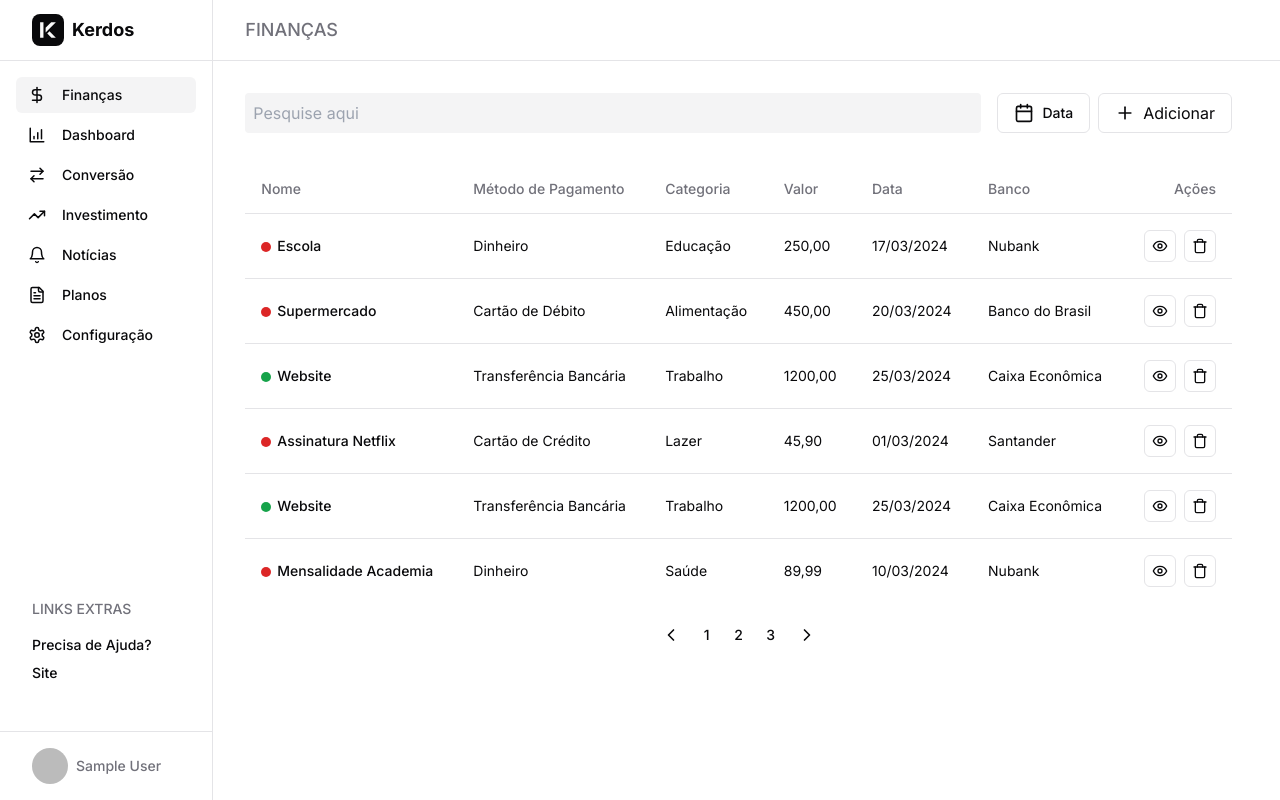
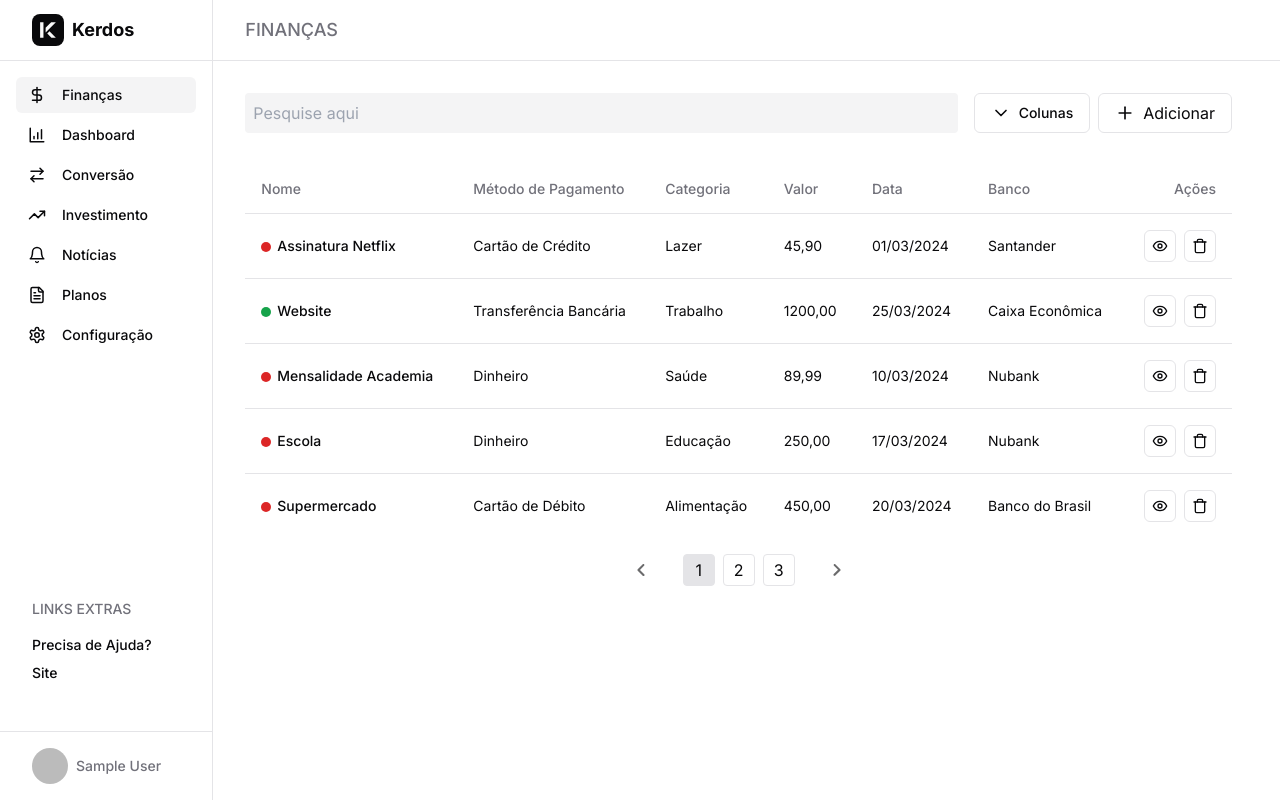
Before and after one commit to MatheusAltrao/Kerdos, a Next.js app: page /home/finance in a window 1280 px wide. Built offline with nearby package versions, Linux system fonts and the light colour scheme; no server answers; sample sign-in values are in the browser's storage.

Commit message:
feat: add pagination

```diff
--- a/package.json
+++ b/package.json
@@ -33,6 +33,7 @@
     "next": "14.1.3",
     "next-auth": "^4.24.7",
     "next-themes": "^0.3.0",
+    "primereact": "^10.5.3",
     "react": "^18",
     "react-countup": "^6.5.0",
     "react-day-picker": "^8.10.0",
--- a/src/app/globals.css
+++ b/src/app/globals.css
@@ -88,3 +88,28 @@
 .text-error {
   @apply text-xs font-medium text-red-500;
 }
+
+.p-paginator-first {
+  @apply hidden;
+}
+.p-paginator-last {
+  @apply hidden;
+}
+
+.p-paginator-element svg {
+  @apply h-5 w-5  cursor-pointer  opacity-60  transition-opacity hover:opacity-100;
+}
+
+.p-component {
+  @apply flex items-center justify-center gap-8;
+}
+.p-paginator-pages {
+  @apply flex items-center justify-center gap-2;
+}
+
+.p-paginator-pages button {
+  @apply h-8 w-8   rounded border   transition-colors   hover:bg-border;
+}
+.p-paginator-pages .p-highlight {
+  @apply bg-border;
+}
--- a/src/app/home/finance/components/FinanceTable.tsx
+++ b/src/app/home/finance/components/FinanceTable.tsx
@@ -12,10 +12,39 @@ import { Eye, Trash } from 'lucide-react';
 import ActionsButtons from './ActionsButton';
 import Ball from './Ball';
 import { Pagination, PaginationContent, PaginationEllipsis, PaginationItem, PaginationLink, PaginationNext, PaginationPrevious } from '@/components/ui/pagination';
+import { useState } from 'react';
+import { Paginator, PaginatorPageChangeEvent } from 'primereact/paginator';
 
 const FinanceTable = () => {
 
     const object = [
+        {
+            name: 'Assinatura Netflix',
+            method: 'Cartão de Crédito',
+            status: 'Saída',
+            category: 'Lazer',
+            amount: '45,90',
+            date: '01/03/2024',
+            bank: 'Santander'
+        },
+        {
+            name: 'Website',
+            method: 'Transferência Bancária',
+            status: 'Entrada',
+            category: 'Trabalho',
+            amount: '1200,00',
+            date: '25/03/2024',
+            bank: 'Caixa Econômica'
+        },
+        {
+            name: 'Mensalidade Academia',
+            method: 'Dinheiro',
+            status: 'Saída',
+            category: 'Saúde',
+            amount: '89,99',
+            date: '10/03/2024',
+            bank: 'Nubank'
+        },
         {
             name: 'Escola',
             method: 'Dinheiro',
@@ -70,12 +99,58 @@ const FinanceTable = () => {
             date: '10/03/2024',
             bank: 'Nubank'
         },
+        {
+            name: 'Escola',
+            method: 'Dinheiro',
+            status: 'Saída',
+            category: 'Educação',
+            amount: '250,00',
+            date: '17/03/2024',
+            bank: 'Nubank'
+        },
+        {
+            name: 'Supermercado',
+            method: 'Cartão de Débito',
+            status: 'Saída',
+            category: 'Alimentação',
+            amount: '450,00',
+            date: '20/03/2024',
+            bank: 'Banco do Brasil'
+        },
+        {
+            name: 'Website',
+            method: 'Transferência Bancária',
+            status: 'Entrada',
+            category: 'Trabalho',
+            amount: '1200,00',
+            date: '25/03/2024',
+            bank: 'Caixa Econômica'
+        },
+        {
+            name: 'Assinatura Netflix',
+            method: 'Cartão de Crédito',
+            status: 'Saída',
+            category: 'Lazer',
+            amount: '45,90',
+            date: '01/03/2024',
+            bank: 'Santander'
+        },
+
 
     ];
+
+    const [first, setFirst] = useState<number>(0);
+    const [rows, setRows] = useState<number>(5);
+
+    const onPageChange = (event: PaginatorPageChangeEvent) => {
+        setFirst(event.first);
+        setRows(event.rows);
+    };
 
 
     return (
         <div className='flex items-center justify-center gap-4 flex-col' >
+            <div className='min-h-[23.3125rem] w-full' >
                 <Table>
                     <TableHeader>
                         <TableRow>
@@ -89,7 +164,7 @@ const FinanceTable = () => {
                         </TableRow>
                     </TableHeader>
                     <TableBody>
-                    {object.map((item, index) => (
+                        {object.slice(first, first + rows).map((item, index) => (
                             <TableRow key={index}>
                                 <TableCell className='font-medium   gap-1 relative pl-8'>
                                     <Ball status={item.status} />{item.name}</TableCell>
@@ -106,25 +181,16 @@ const FinanceTable = () => {
                         ))}
 
                     </TableBody>
-
-
                 </Table>
 
-            <Pagination>
-                <PaginationContent>
-                    <PaginationItem>
-                        <PaginationPrevious href="#" />
-                    </PaginationItem>
-                    <PaginationItem>
-                        <PaginationLink href="#">1</PaginationLink>
-                        <PaginationLink href="#">2</PaginationLink>
-                        <PaginationLink href="#">3</PaginationLink>
-                    </PaginationItem>
-                    <PaginationItem>
-                        <PaginationNext href="#" />
-                    </PaginationItem>
-                </PaginationContent>
-            </Pagination>
+            </div>
+
+            <Paginator
+                first={first}
+                rows={rows}
+                totalRecords={object.length}
+                onPageChange={onPageChange}
+            />
         </div>
     );
 };
--- a/src/app/home/finance/page.tsx
+++ b/src/app/home/finance/page.tsx
@@ -3,9 +3,8 @@ import Container from '@/components/content/Container';
 import Header from '@/components/content/Header';
 import FinanceTable from './components/FinanceTable';
 import { Button } from '@/components/ui/button';
-import { Calendar, Plus } from 'lucide-react';
-import { Dialog, DialogDescription, DialogHeader, DialogTitle, DialogTrigger } from '@/components/ui/dialog';
-import { DialogContent } from '@radix-ui/react-dialog';
+import { ChevronDown, Plus } from 'lucide-react';
+import { Dialog, DialogTrigger } from '@/components/ui/dialog';
 import AddTransaction from './components/addTransaction';
 
 const Finance = () => {
@@ -18,7 +17,7 @@ const Finance = () => {
                             <input type="text" placeholder='Pesquise aqui' className='h-10 bg-muted rounded focus:outline-none p-2 w-full ' />
 
                             <div className='flex items-center gap-2' >
-                                <Button variant={'outline'} className='gap-2' ><Calendar size={20} />Data</Button>
+                                <Button variant={'outline'} className='gap-2' ><ChevronDown size={20} />Colunas</Button>
 
 
                                 <Dialog>
--- a/src/app/layout.tsx
+++ b/src/app/layout.tsx
@@ -3,6 +3,7 @@ import { Inter } from 'next/font/google';
 import './globals.css';
 import { ThemeProvider } from '@/components/theme-provider';
 import { AuthProvider } from '@/providers/auth';
+import { PrimeReactProvider, } from 'primereact/api';
 
 const inter = Inter({ subsets: ['latin'] });
 
@@ -31,8 +32,9 @@ export default function RootLayout({
                         attribute='class'
                         defaultTheme='light'
                         disableTransitionOnChange
-                    >
-                        {children}
+                    >  <PrimeReactProvider>
+                            {children}
+                        </PrimeReactProvider>
                     </ThemeProvider>
                 </AuthProvider>
             </body>
```
Also changed, not shown: 1 other file (tests, documents, lock files or other folders). Lines whose indentation alone changed are shown as unchanged.
